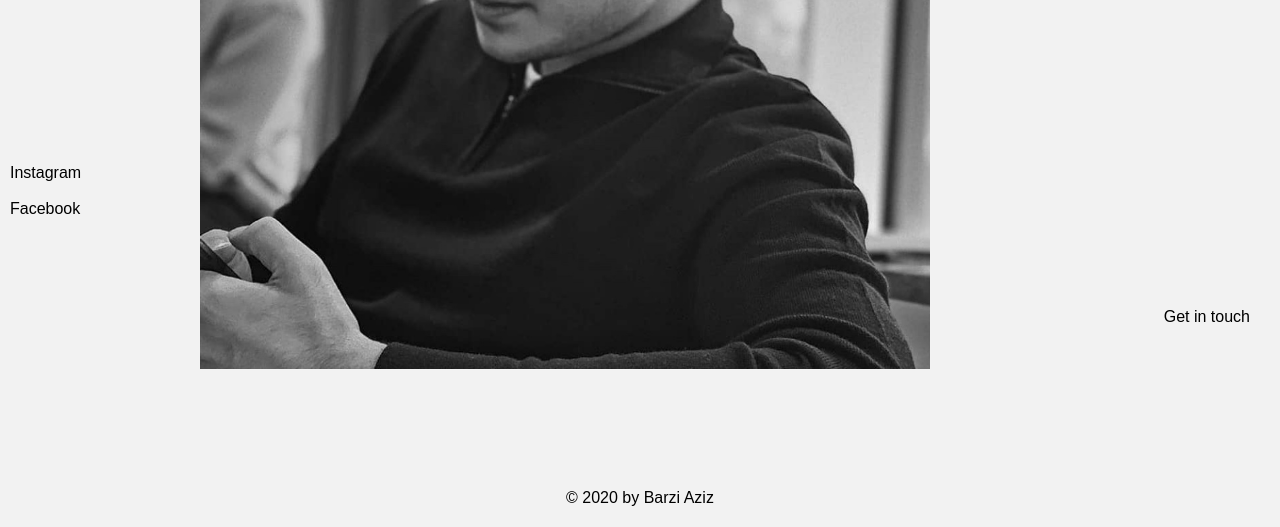
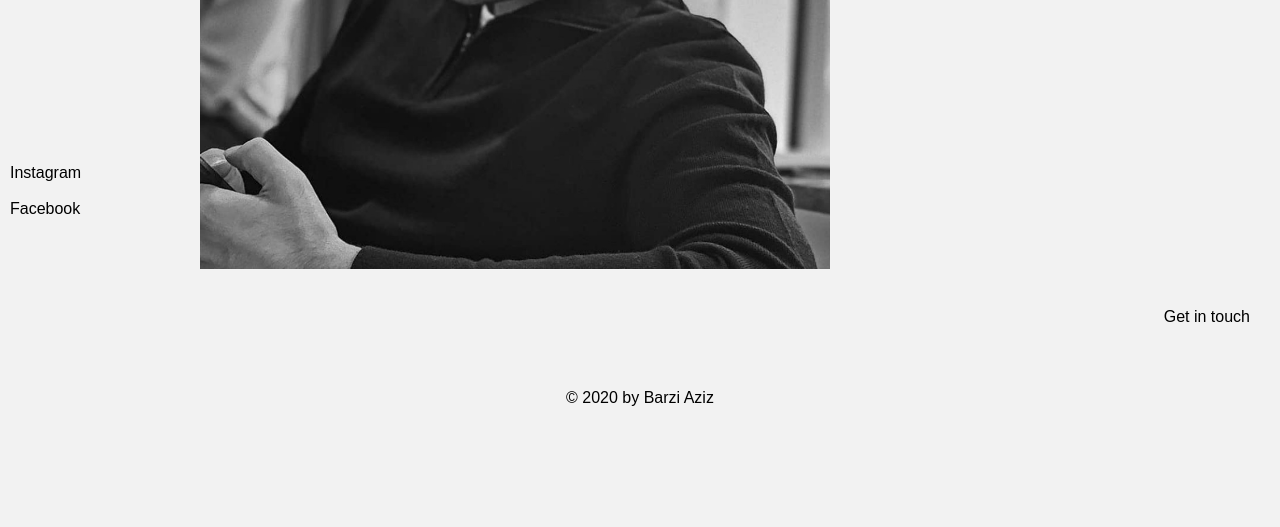
Before and after one commit to barziaziz/Min-riktiga-hemsida, a plain HTML site: page index.html in a window 1280 px wide. Shown: the part 414-941 px from the top of the page. After the commit the page ends 841 px from the top, so only its background shows below. Drawn offline with Linux system fonts and the light colour scheme.

Commit message:
update html and css

```diff
--- a/index.html
+++ b/index.html
@@ -41,8 +41,8 @@
         <!--Bild på Ed Sheeran och hans namn-->
         <section>
 
-            <div class="flex_ed">
-                <img src="Bilder/barzi.jpg" alt="bild på mig" width="730px">
+            <div class="flex_barzi">
+                <img src="Bilder/barzi.jpg" alt="bild på mig" width="630px">
 
                 <h1 class="barzi_head"> Barzi <br> Aziz </h1>
             </div>
--- a/style.css
+++ b/style.css
@@ -70,13 +70,16 @@ a:active {
 
 
 /* bild på mig */
-.flex_ed {
+.flex_barzi {
+
     padding-top: 50px;
     padding-left: 200px;
     display: flex;
     flex-wrap: wrap;
 
 }
+
+
 /* bergska länk */
 .bergska {
     font-weight: 800;
@@ -138,7 +141,7 @@ body {
     position: relative;
     bottom: 380px;
     padding-top: 0px;;
-    padding-left: 530px;
+    padding-left: 580px;
     display: flex;
     flex-direction: column;
     align-items: center;
```
Also changed, not shown: Sidor/about.html (+2 -2 lines).
